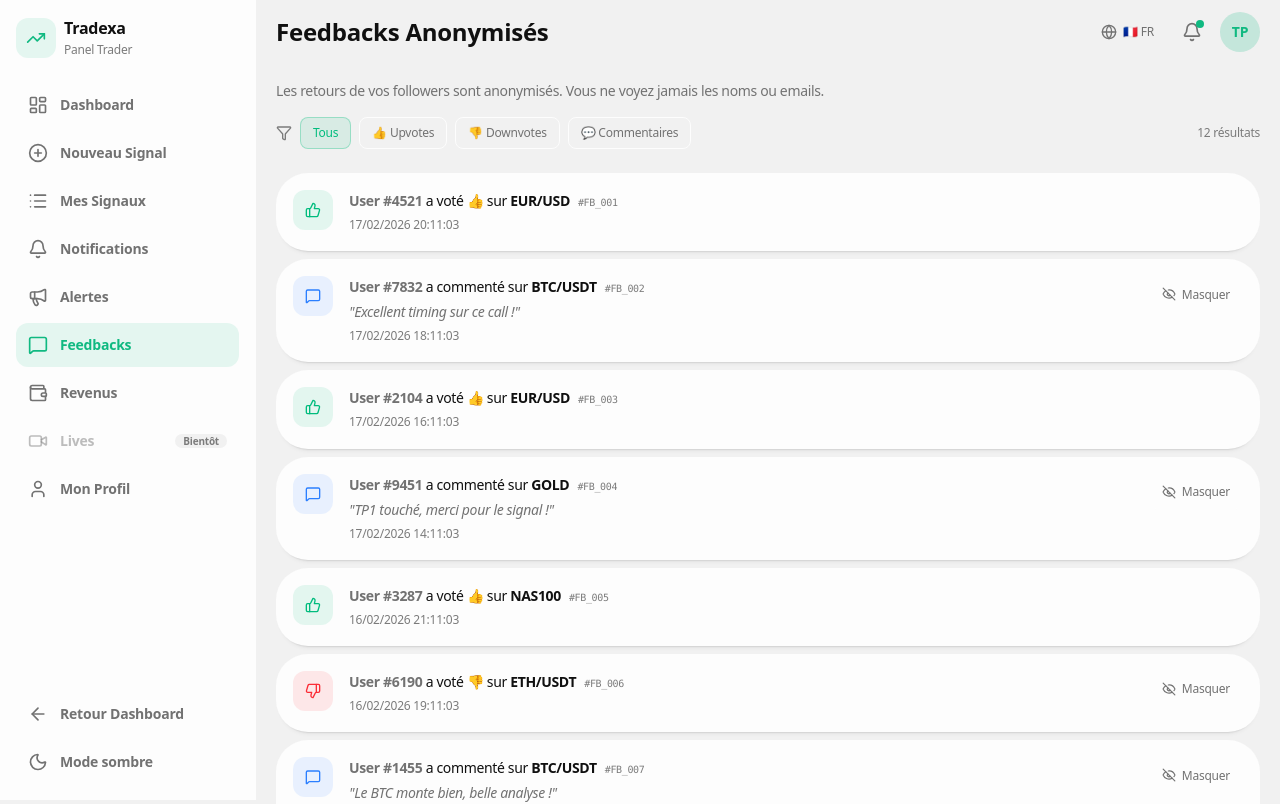
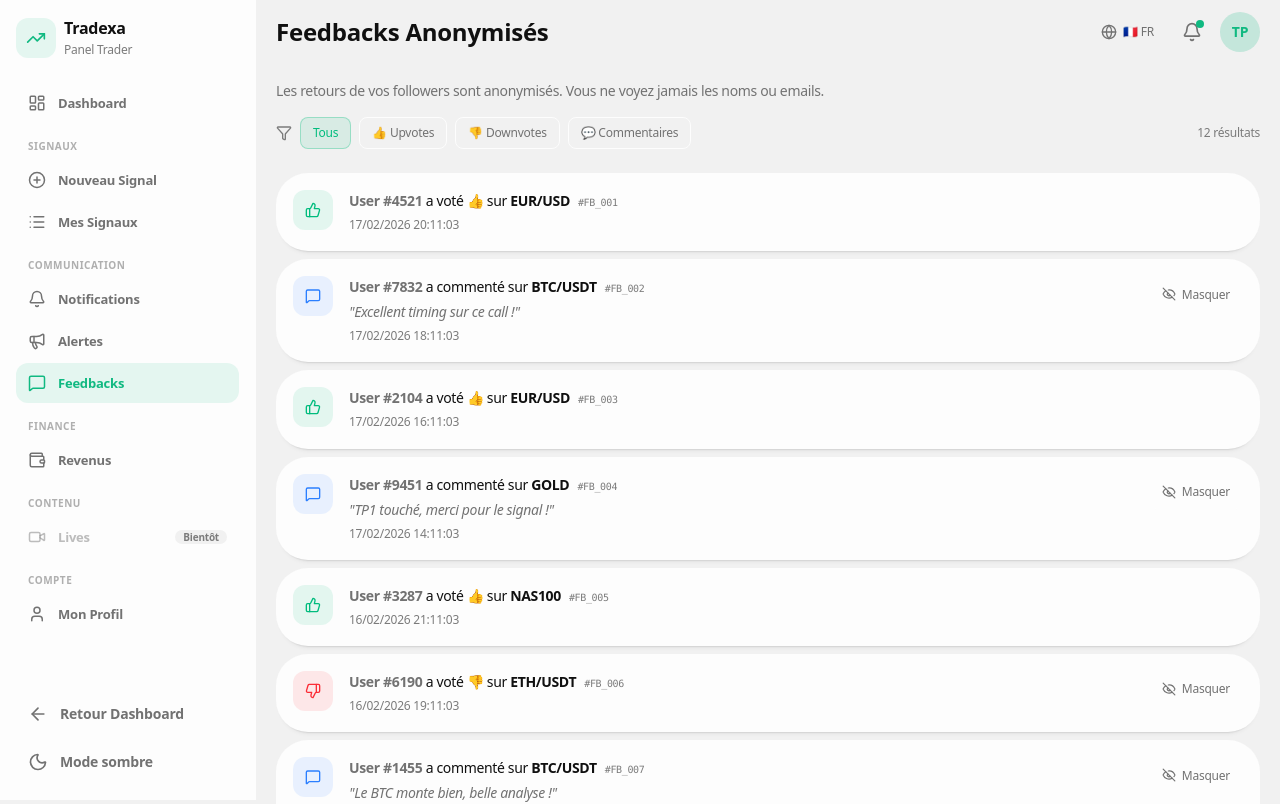
Before and after one commit to 1Ramzi/1Sigma, a Next.js app in the folder Tradexa/: page /panel/trader/feedback in a window 1280 px wide. Shown: the top 804 px of the page. Built offline with nearby package versions, Linux system fonts and the light colour scheme.

Commit message:
feat(trader): update TraderSidebar component

```diff
--- a/Tradexa/components/TraderPanel/TraderSidebar.tsx
+++ b/Tradexa/components/TraderPanel/TraderSidebar.tsx
@@ -8,18 +8,18 @@ import {
     Bell, Megaphone, Video,
 } from "lucide-react";
 
-type NavItem = { title: string; icon: React.ElementType; href: string; disabled?: boolean; badge?: string };
+type NavItem = { title: string; icon: React.ElementType; href: string; disabled?: boolean; badge?: string; section?: string };
 
 const navigation: NavItem[] = [
     { title: "Dashboard", icon: LayoutDashboard, href: "/panel/trader" },
-    { title: "Nouveau Signal", icon: PlusCircle, href: "/panel/trader/signals/new" },
+    { title: "Nouveau Signal", icon: PlusCircle, href: "/panel/trader/signals/new", section: "Signaux" },
     { title: "Mes Signaux", icon: List, href: "/panel/trader/signals" },
-    { title: "Notifications", icon: Bell, href: "/panel/trader/notifications" },
+    { title: "Notifications", icon: Bell, href: "/panel/trader/notifications", section: "Communication" },
     { title: "Alertes", icon: Megaphone, href: "/panel/trader/alerts" },
     { title: "Feedbacks", icon: MessageSquare, href: "/panel/trader/feedback" },
-    { title: "Revenus", icon: Wallet, href: "/panel/trader/earnings" },
-    { title: "Lives", icon: Video, href: "/panel/trader/lives", disabled: true, badge: "Bientôt" },
-    { title: "Mon Profil", icon: User, href: "/panel/trader/profile" },
+    { title: "Revenus", icon: Wallet, href: "/panel/trader/earnings", section: "Finance" },
+    { title: "Lives", icon: Video, href: "/panel/trader/lives", disabled: true, badge: "Bientôt", section: "Contenu" },
+    { title: "Mon Profil", icon: User, href: "/panel/trader/profile", section: "Compte" },
 ];
 
 function getActiveHref(pathname: string): string {
@@ -59,24 +59,28 @@ export default function TraderSidebar({ visible, onClose }: Props) {
                         <X className="w-5 h-5 text-t-secondary" />
                     </button>
                 </div>
-                <nav className="flex-1 space-y-1 overflow-auto">
-                    {navigation.map((item) => {
+                <nav className="flex-1 space-y-0.5 overflow-auto">
+                    {navigation.map((item, i) => {
                         const isActive = activeHref === item.href;
-                        if (item.disabled) {
-                            return (
-                                <div key={item.href} className="flex items-center gap-3 h-11 px-3 rounded-xl text-button text-t-tertiary/50 cursor-not-allowed select-none">
-                                    <item.icon className="w-5 h-5" />
-                                    <span>{item.title}</span>
-                                    {item.badge && <span className="ml-auto text-[10px] bg-b-surface1 text-t-tertiary px-2 py-0.5 rounded-full">{item.badge}</span>}
-                                </div>
-                            );
-                        }
                         return (
-                            <Link key={item.href} href={item.href} onClick={onClose}
-                                className={`flex items-center gap-3 h-11 px-3 rounded-xl text-button transition-all ${isActive ? "bg-[#10B981]/10 text-[#10B981]" : "text-t-secondary hover:text-t-primary hover:bg-b-surface1"}`}>
-                                <item.icon className={`w-5 h-5 ${isActive ? "text-[#10B981]" : ""}`} />
-                                <span>{item.title}</span>
-                            </Link>
+                            <div key={item.href}>
+                                {item.section && (
+                                    <p className={`text-[10px] uppercase tracking-wider text-t-tertiary/60 font-semibold px-3 ${i > 0 ? "mt-4" : ""} mb-1.5`}>{item.section}</p>
+                                )}
+                                {item.disabled ? (
+                                    <div className="flex items-center gap-3 h-10 px-3 rounded-xl text-button text-t-tertiary/50 cursor-not-allowed select-none">
+                                        <item.icon className="w-[18px] h-[18px]" />
+                                        <span className="text-[13px]">{item.title}</span>
+                                        {item.badge && <span className="ml-auto text-[10px] bg-b-surface1 text-t-tertiary px-2 py-0.5 rounded-full">{item.badge}</span>}
+                                    </div>
+                                ) : (
+                                    <Link href={item.href} onClick={onClose}
+                                        className={`flex items-center gap-3 h-10 px-3 rounded-xl text-button transition-all ${isActive ? "bg-[#10B981]/10 text-[#10B981]" : "text-t-secondary hover:text-t-primary hover:bg-b-surface1"}`}>
+                                        <item.icon className={`w-[18px] h-[18px] ${isActive ? "text-[#10B981]" : ""}`} />
+                                        <span className="text-[13px]">{item.title}</span>
+                                    </Link>
+                                )}
+                            </div>
                         );
                     })}
                 </nav>
```
